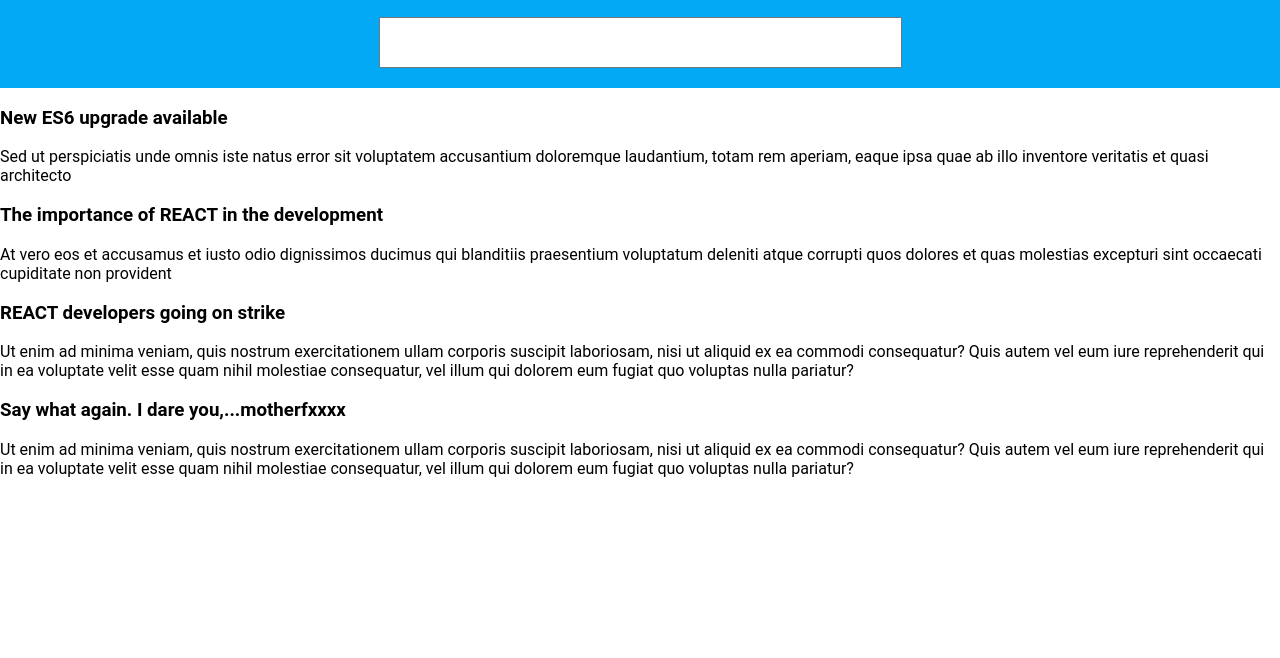
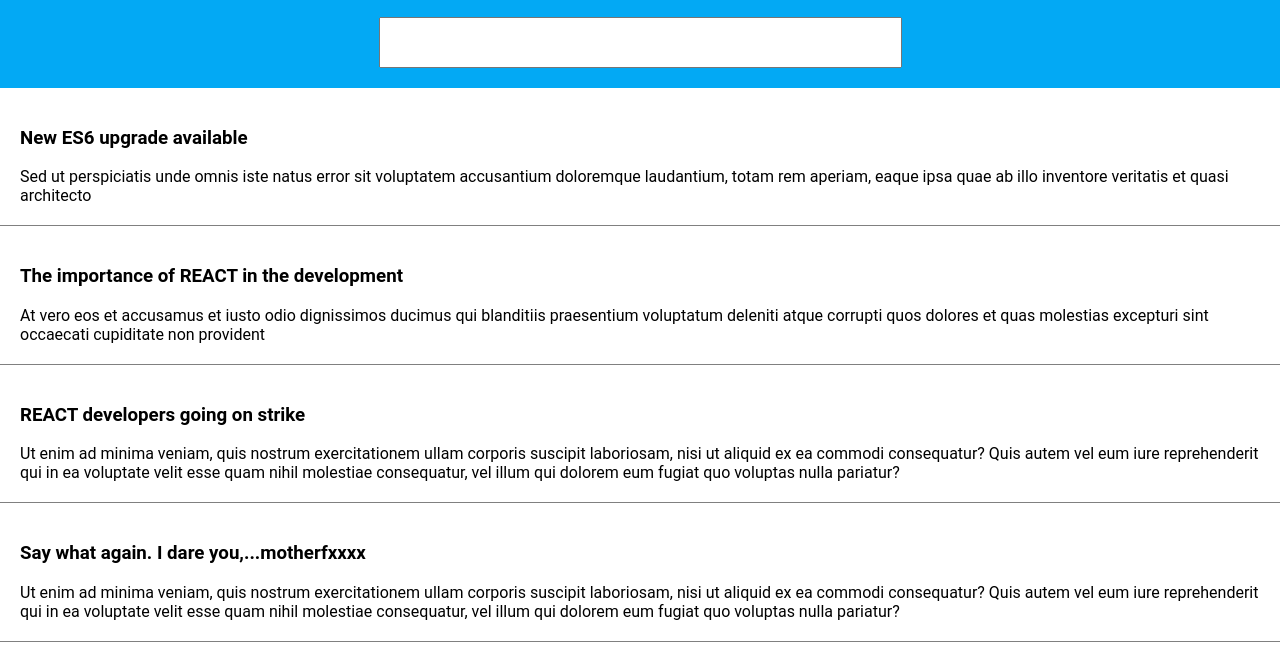
Before and after one commit to eduffreitas/1-react-basics, a React app: page / in a window 1280 px wide. Shown: the part 50-708 px from the top of the page. Built offline with nearby package versions, Linux system fonts and the light colour scheme.

Commit message:
Filter added

```diff
--- a/public/css/style.css
+++ b/public/css/style.css
@@ -18,3 +18,9 @@ header input {
     font-size: 40px;
     margin: 20px 0 20px 0;
 }
+
+.news_item {
+    padding: 20px;
+    box-sizing: border-box;
+    border-bottom: 1px solid grey;
+}
--- a/src/components/header.js
+++ b/src/components/header.js
@@ -9,10 +9,13 @@ class Header extends Component {
         this.state = {
             keywords: ''
         }
+
+        console.log(props);
     }
 
     inputChange(event){
         this.setState({keywords:event.target.value});
+        this.props.newsSearch(this.state.keywords);
     }
 
     render() {
--- a/src/components/news_list.js
+++ b/src/components/news_list.js
@@ -1,14 +1,10 @@
 import React from 'react';
+import NewsItem from './news_list_item'
 
-const newsList = (props) => {
+const NewsList = (props) => {
     const items = props.news.map((item) => {
         return (
-            <div key={item.id}>
-                <h3>{item.title}</h3>
-                <div>
-                    {item.feed}
-                </div>
-            </div>
+            <NewsItem  key={item.id} item={item}/>
         );
     });
     return (
@@ -18,4 +14,4 @@ const newsList = (props) => {
     )
 }
 
-export default newsList;
+export default NewsList;
--- a/src/components/news_list_item.js
+++ b/src/components/news_list_item.js
@@ -0,0 +1,14 @@
+import React from 'react';
+
+const NewsItem = (props) => {
+    return (
+        <div className="news_item">
+            <h3>{props.item.title}</h3>
+            <div>
+                {props.item.feed}
+            </div>
+        </div>
+    )
+}
+
+export default NewsItem
--- a/src/index.js
+++ b/src/index.js
@@ -11,15 +11,24 @@ class App extends Component {
         super(props);
 
         this.state = {
-            news: JSON
+            news: JSON,
+            filtered: JSON
         }
+    }
+
+    filterNews(keywords) {
+        let filtered = this.state.news.filter((article) => {
+            return article.title.indexOf(keywords) > -1 || article.feed.indexOf(keywords) > -1
+        })
+
+        this.setState({filtered: filtered});
     }
 
     render() {
         return (
             <div>
-                <Header/>
-                <NewsList news={this.state.news}/>
+                <Header newsSearch={keywords => this.filterNews(keywords)}/>
+                <NewsList news={this.state.filtered}/>
             </div>
         )
     };
```
